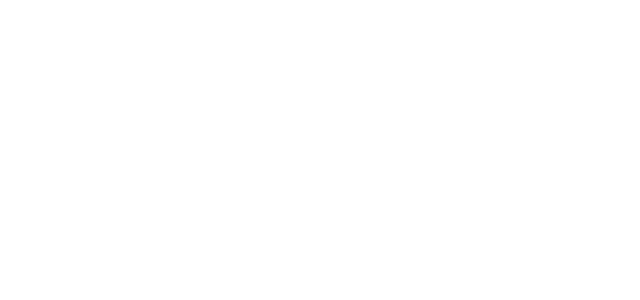
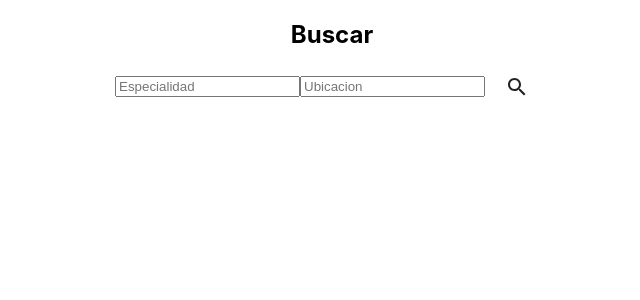
Before and after one commit to AlejandroDaneri/CartillaLibre-front, a React (Create React App) app: page /search in a window 1280 px wide. Shown: the top 300 px of the page, without its empty margins (308-948 px from the left). Built offline with nearby package versions, Linux system fonts and the light colour scheme.

Commit message:
added browser

```diff
--- a/package.json
+++ b/package.json
@@ -4,6 +4,7 @@
   "private": true,
   "dependencies": {
     "@material-ui/core": "^4.11.0",
+    "@material-ui/icons": "^4.9.1",
     "@material-ui/lab": "^4.0.0-alpha.56",
     "@testing-library/jest-dom": "^5.11.5",
     "@testing-library/react": "^11.1.0",
--- a/src/App.js
+++ b/src/App.js
@@ -5,7 +5,10 @@
 import MedicList from "./components/MedicsList";
 import Login from "./components/Login";
 
+import Browser from './components/Browser';
+
 function App() {
+
 
   return (
     <div className="App">
@@ -13,6 +16,7 @@
           <Switch>
             <Route exact path='/' component={Login} />
             <Route path='/medics' component={MedicList} />
+            <Route path='/search' component={Browser} />
           </Switch>
       </Router>
     </div>
--- /dev/null
+++ b/src/components/Browser.js
@@ -0,0 +1,36 @@
+import React, {useState} from 'react'
+import {Link} from "@material-ui/core";
+import Button from "@material-ui/core/Button";
+import SearchIcon from '@material-ui/icons/Search';
+
+
+const Browser = () => {
+
+  const [speciality, setSpeciality] = useState()
+  const [location, setLocation] = useState()
+
+  return (
+      <>
+    <h2>Buscar</h2>
+    <input
+      name='username'
+      value={speciality}
+      onChange={e => setSpeciality(e.target.value)}
+      placeholder='Especialidad'
+    />
+    <input
+      name='password'
+      value={location}
+      onChange={e => setLocation(e.target.value)}
+      placeholder='Ubicacion'
+    />
+    <Link to='/medics'>
+        <Button><SearchIcon/></Button>
+
+    </Link>
+    </>
+  )
+
+}
+
+export default Browser;
--- a/src/components/MedicsList.js
+++ b/src/components/MedicsList.js
@@ -6,17 +6,18 @@
 import {ClipLoader} from "react-spinners";
 
 
-function getVideos() {
+function getMedics() {
   return axios.get('https://cors-anywhere.herokuapp.com/https://cartillalibre-back.herokuapp.com/medics')
 }
+
+const arrAvg = array => array.reduce((a, b) => a + b,0) / array.length;
 
 const  MedicList = () => {
 
   const [medics, setMedics] = useState()
   const [value, setValue] = useState(3)
-
   useEffect(() => {
-    getVideos().then(response => {
+    getMedics().then(response => {
       setMedics(response.data)
     })
   }, [])
@@ -50,14 +51,16 @@
                     <TableCell>
                       <Rating
                         name="simple-controlled"
-                        value={value}
+                        value={arrAvg(medic.rating)}
                         onChange={(event, newValue) => {
                           setValue(newValue);
                         }}
                       />
                     </TableCell>
                     <TableCell>
-                      <Link>Ver comentario</Link>
+                      <Link>
+                        Comentarios
+                      </Link>
                     </TableCell>
                   </TableRow>
                 )
```
Also changed, not shown: 1 other file (tests, documents, lock files or other folders).
